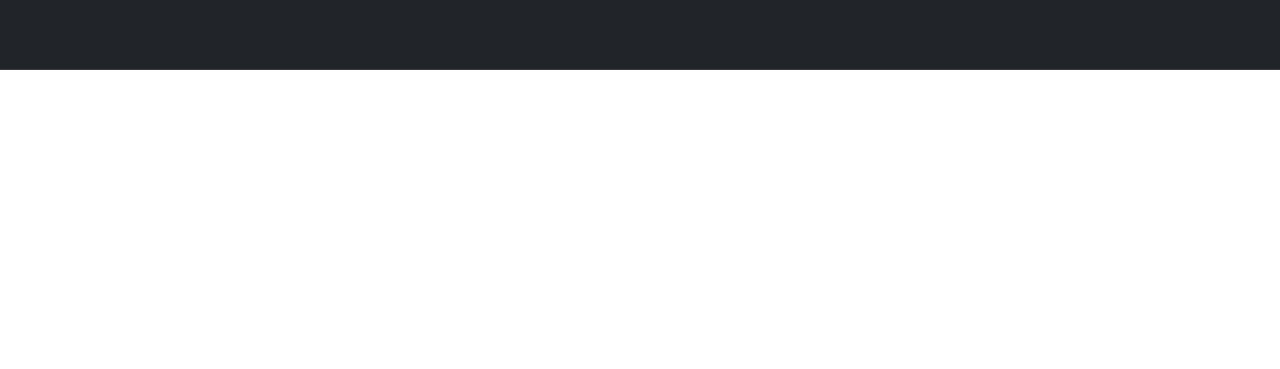
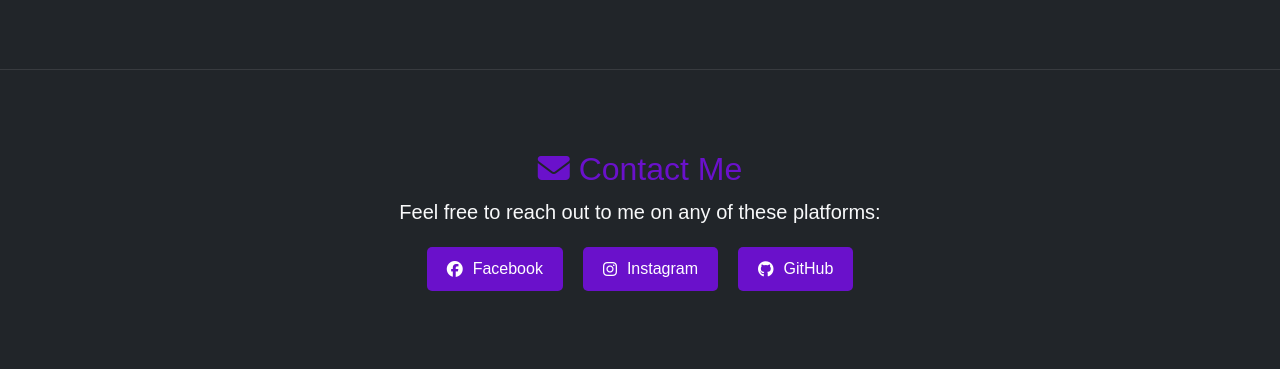
Before and after one commit to kporoceo/personal-website-finals, a Vue app in the folder vue-project/: page / in a window 1280 px wide. Shown: the part 2902-3271 px from the top of the page. Before the commit the page ends 2972 px from the top, so only its background shows below. Built offline with nearby package versions, Linux system fonts and the light colour scheme; no server answers; the database is empty.

Commit message:
added contact me

```diff
--- a/vue-project/src/App.vue
+++ b/vue-project/src/App.vue
@@ -10,6 +10,7 @@
     <Goals />
     <Gallery />
     <Guestbook />
+    <ContactMe /> <!-- Add the ContactMe component here -->
   </div>
 </template>
 
@@ -24,6 +25,7 @@ import Hobbies from './components/Hobbies.vue';
 import Goals from './components/Goals.vue';
 import Gallery from './components/Gallery.vue';
 import Guestbook from './components/Guestbook.vue';
+import ContactMe from './components/ContactMe.vue'; // Import the ContactMe component
 
 export default {
   components: {
@@ -36,7 +38,8 @@ export default {
     Hobbies,
     Goals,
     Gallery,
-    Guestbook
+    Guestbook,
+    ContactMe // Register the ContactMe component
   }
 };
 </script>
--- /dev/null
+++ b/vue-project/src/components/ContactMe.vue
@@ -0,0 +1,55 @@
+<template>
+    <section id="contact">
+      <div class="text-center">
+        <h2><i class="fas fa-envelope"></i> Contact Me</h2>
+        <p class="lead">Feel free to reach out to me on any of these platforms:</p>
+        <div class="social-links">
+          <a href="https://www.facebook.com/kathryn.oroceo" target="_blank" class="social-link">
+            <i class="fab fa-facebook"></i> Facebook
+          </a>
+          <a href="https://www.instagram.com/oreoceo" target="_blank" class="social-link">
+            <i class="fab fa-instagram"></i> Instagram
+          </a>
+          <a href="https://github.com/kporoceo" target="_blank" class="social-link">
+            <i class="fab fa-github"></i> GitHub
+          </a>
+        </div>
+      </div>
+    </section>
+  </template>
+
+  <script>
+  export default {
+    name: 'ContactMe'
+  };
+  </script>
+
+  <style scoped>
+  /* Add component-specific styles here */
+  .social-links {
+    display: flex;
+    justify-content: center;
+    gap: 20px;
+    flex-wrap: wrap;
+    margin-top: 20px;
+  }
+
+  .social-link {
+    display: inline-flex;
+    align-items: center;
+    padding: 10px 20px;
+    background-color: #6a11cb;
+    color: white;
+    border-radius: 5px;
+    text-decoration: none;
+    transition: background-color 0.3s ease;
+  }
+
+  .social-link:hover {
+    background-color: #2575fc;
+  }
+
+  .social-link i {
+    margin-right: 10px;
+  }
+  </style>
```
